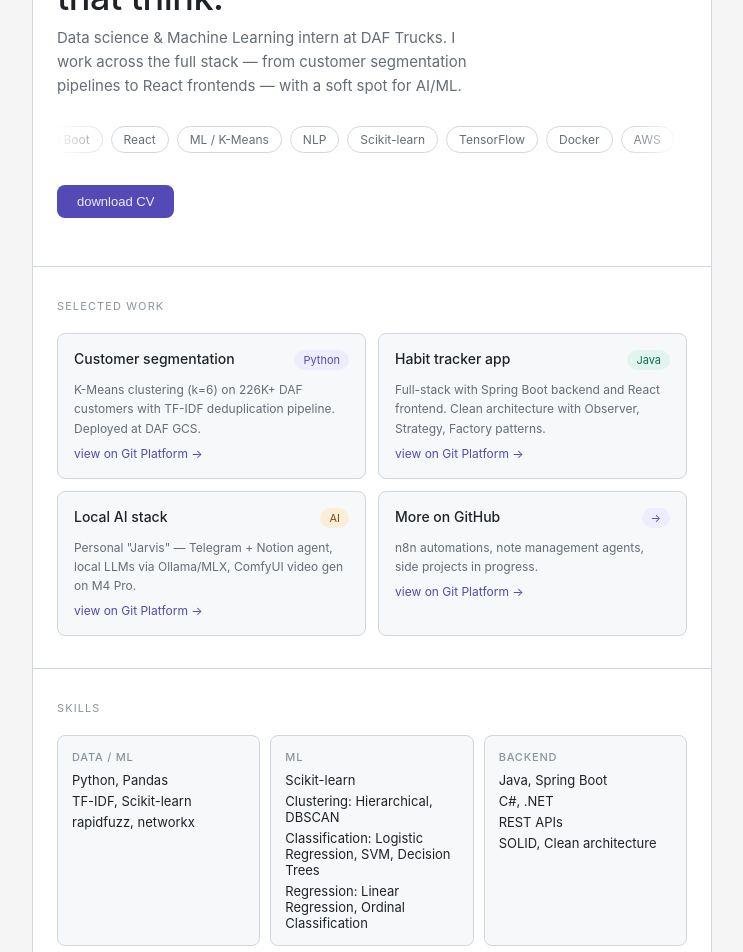
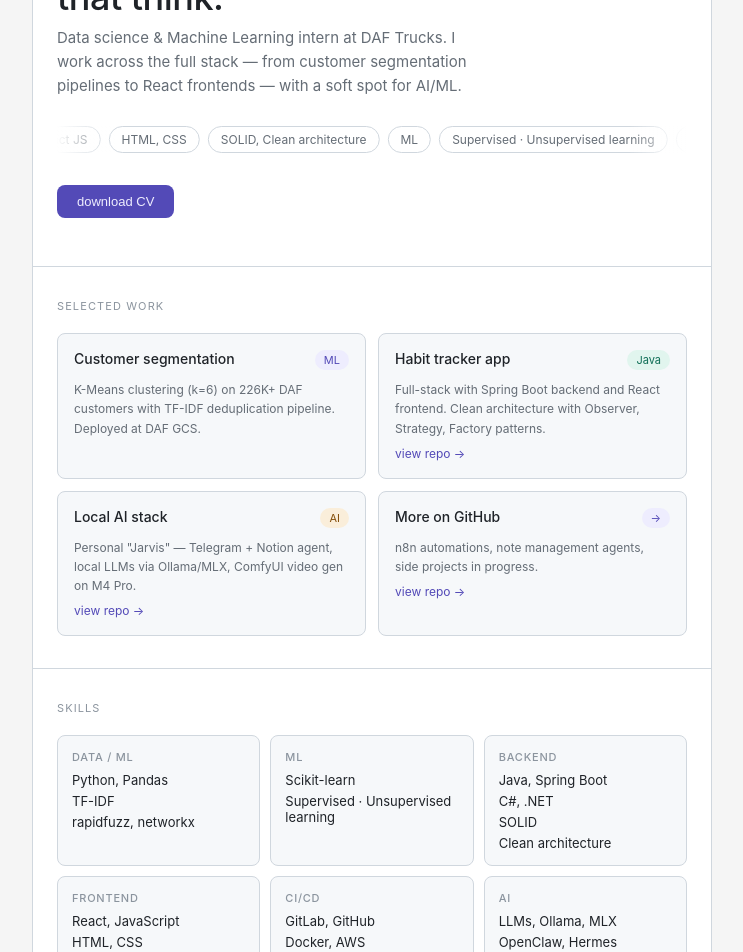
Before and after one commit to eucaliptuskoala/portfolio, a React app: page / in a window 1280 px wide. Shown: the part 280-1232 px from the top of the page, without its empty margins (268-1011 px from the left). Built offline with nearby package versions, Linux system fonts and the light colour scheme; the HTML template or start-up script is replaced by a standard one.

Commit message:
work tab and projects changes

```diff
--- a/src/App.jsx
+++ b/src/App.jsx
@@ -19,12 +19,28 @@ function App() {
     document.body.removeChild(link);
   };
 
-  const timelineItems = education.map(edu => ({
+  const formatDate = (dateStr) => {
+    const d = new Date(dateStr);
+    return d.toLocaleDateString('en-US', { year: 'numeric', month: 'short' });
+  };
+
+  const educationItems = education.map(edu => ({
     date: edu.period,
     title: edu.institution,
     subtitle: edu.degree,
     description: edu.description,
   }));
+
+  const projectItems = [...projects]
+    .filter(p => p.creationDate)
+    .sort((a, b) => new Date(b.creationDate) - new Date(a.creationDate))
+    .map(p => ({
+      date: formatDate(p.creationDate),
+      title: p.title,
+      subtitle: p.tags.join(', '),
+      description: p.fullDescription || p.description,
+      link: p.gitLink || null,
+    }));
 
   return (
     <div className="wrap">
@@ -97,12 +113,8 @@ function App() {
 
       {activeTab === 'work' && (
         <section className="section" style={{ paddingTop: '80px' }}>
-          <p className="section-label">selected work</p>
-          <div className="projects-grid" style={{ gridTemplateColumns: '1fr', gap: '16px' }}>
-            {projects.map(project => (
-              <ProjectCard key={project.id} project={project} />
-            ))}
-          </div>
+          <p className="section-label">all projects</p>
+          <Timeline items={projectItems} />
           <button className="btn-secondary" style={{ marginTop: '32px' }} onClick={() => setActiveTab('home')}>← back to home</button>
         </section>
       )}
@@ -119,7 +131,7 @@ function App() {
           </div>
           <div style={{ marginTop: '32px' }}>
             <p className="section-label">education</p>
-            <Timeline items={timelineItems} />
+            <Timeline items={educationItems} />
           </div>
           <button className="btn-secondary" style={{ marginTop: '32px' }} onClick={() => setActiveTab('home')}>← back to home</button>
         </section>
--- a/src/components/ProjectCard.jsx
+++ b/src/components/ProjectCard.jsx
@@ -12,9 +12,9 @@ function ProjectCard({ project }) {
         </span>
       </div>
       <p className="project-desc">{project.description}</p>
-      {project.githubLink && (
-        <a href={project.githubLink} target="_blank" rel="noopener noreferrer" className="project-link">
-          view on Git Platform →
+      {project.gitLink && (
+        <a href={project.gitLink} target="_blank" rel="noopener noreferrer" className="project-link">
+          view repo →
         </a>
       )}
     </div>
--- a/src/components/Timeline.css
+++ b/src/components/Timeline.css
@@ -80,3 +80,11 @@
   line-height: 1.5;
   margin: 0;
 }
+
+.timeline-card-link {
+  display: inline-block;
+  margin-top: 8px;
+  font-size: 11px;
+  color: #534AB7;
+  text-decoration: none;
+}
--- a/src/components/Timeline.jsx
+++ b/src/components/Timeline.jsx
@@ -15,6 +15,9 @@ function Timeline({ items }) {
               {item.description && (
                 <p className="timeline-card-desc">{item.description}</p>
               )}
+              {item.link && (
+                <a href={item.link} target="_blank" rel="noopener noreferrer" className="timeline-card-link">view repo →</a>
+              )}
             </div>
           </div>
         </div>
--- a/src/data/projects.js
+++ b/src/data/projects.js
@@ -2,37 +2,41 @@ const projects = [
   {
     id: 1,
     title: "Customer segmentation",
+    creationDate: "2025-01-15",
     description: "K-Means clustering (k=6) on 226K+ DAF customers with TF-IDF deduplication pipeline. Deployed at DAF GCS.",
     fullDescription: "K-Means clustering (k=6) on 226K+ DAF customers with TF-IDF deduplication pipeline. Deployed at DAF GCS. Built a complete ML pipeline for customer segmentation analyzing DAF's customer base.",
-    tags: ["Python", "ML", "Scikit-learn", "TF-IDF"],
-    githubLink: "https://github.com/eucaliptuskoala",
+    tags: ["ML", "Python", "Scikit-learn", "TF-IDF"],
+    gitLink: "",
     tagType: "ml"
   },
   {
     id: 2,
     title: "Habit tracker app",
+    creationDate: "2024-06-01",
     description: "Full-stack with Spring Boot backend and React frontend. Clean architecture with Observer, Strategy, Factory patterns.",
     fullDescription: "Full-stack application with Spring Boot backend and React frontend. Implemented using clean architecture principles with design patterns like Observer, Strategy, and Factory.",
     tags: ["Java", "Spring Boot", "React", "Design Patterns"],
-    githubLink: "https://github.com/eucaliptuskoala",
+    gitLink: "https://github.com/eucaliptuskoala",
     tagType: "java"
   },
   {
     id: 3,
     title: "Local AI stack",
+    creationDate: "2025-06-01",
     description: "Personal \"Jarvis\" — Telegram + Notion agent, local LLMs via Ollama/MLX, ComfyUI video gen on M4 Pro.",
     fullDescription: "Personal AI assistant \"Jarvis\" — Telegram + Notion agent integration, running local LLMs via Ollama/MLX, with ComfyUI video generation capabilities on M4 Pro.",
     tags: ["AI", "LLMs", "Ollama", "MLX", "ComfyUI"],
-    githubLink: "https://github.com/eucaliptuskoala",
+    gitLink: "https://github.com/eucaliptuskoala",
     tagType: "ai"
   },
   {
     id: 4,
     title: "More on GitHub",
+    creationDate: "2025-09-01",
     description: "n8n automations, note management agents, side projects in progress.",
     fullDescription: "Various side projects including n8n automations, note management agents, and other experiments in progress. Check out my GitHub for more.",
     tags: ["Automation", "n8n", "Agents"],
-    githubLink: "https://github.com/eucaliptuskoala",
+    gitLink: "https://github.com/eucaliptuskoala",
     tagType: "ml",
     tag: "→"
   }
--- a/src/data/skills.js
+++ b/src/data/skills.js
@@ -2,17 +2,17 @@ export const skillCategories = [
   {
     id: 1,
     name: "Data / ML",
-    skills: ["Python, Pandas", "TF-IDF, Scikit-learn", "rapidfuzz, networkx"]
+    skills: ["Python, Pandas", "TF-IDF", "rapidfuzz, networkx"]
   },
   {
     id: 2,
     name: "ML",
-    skills: ["Scikit-learn", "Clustering: Hierarchical, DBSCAN", "Classification: Logistic Regression, SVM, Decision Trees", "Regression: Linear Regression, Ordinal Classification"]
+    skills: ["Scikit-learn", "Supervised · Unsupervised learning"]
   },
   {
     id: 3,
     name: "Backend",
-    skills: ["Java, Spring Boot", "C#, .NET", "REST APIs", "SOLID, Clean architecture"]
+    skills: ["Java, Spring Boot", "C#, .NET", "SOLID", "Clean architecture"]
   },
   {
     id: 4,
@@ -27,19 +27,28 @@ export const skillCategories = [
   {
     id: 6,
     name: "AI",
-    skills: ["LLMs, Ollama, MLX", "OpenClaw, Hermes Agent", "n8n, automations", "ComfyUI, huggingface"]
+    skills: ["LLMs, Ollama, MLX", "OpenClaw, Hermes", "n8n, automations"]
   }
 ];
 
 export const heroSkills = [
   "Python",
   "Java · Spring Boot",
-  "React",
-  "ML / K-Means",
+  "C# · .NET",
+  "React JS",
+  "HTML, CSS",
+  "SOLID, Clean architecture",
+  "ML",
+  "Supervised · Unsupervised learning",
   "NLP",
   "Scikit-learn",
-  "TensorFlow",
+  "GitLab",
+  "GitHub",
   "Docker",
   "AWS",
-  "Git"
+  "Ollama",
+  "MLX",
+  "OpenClaw",
+  "Hermes",
+  "n8n"
 ];
```
